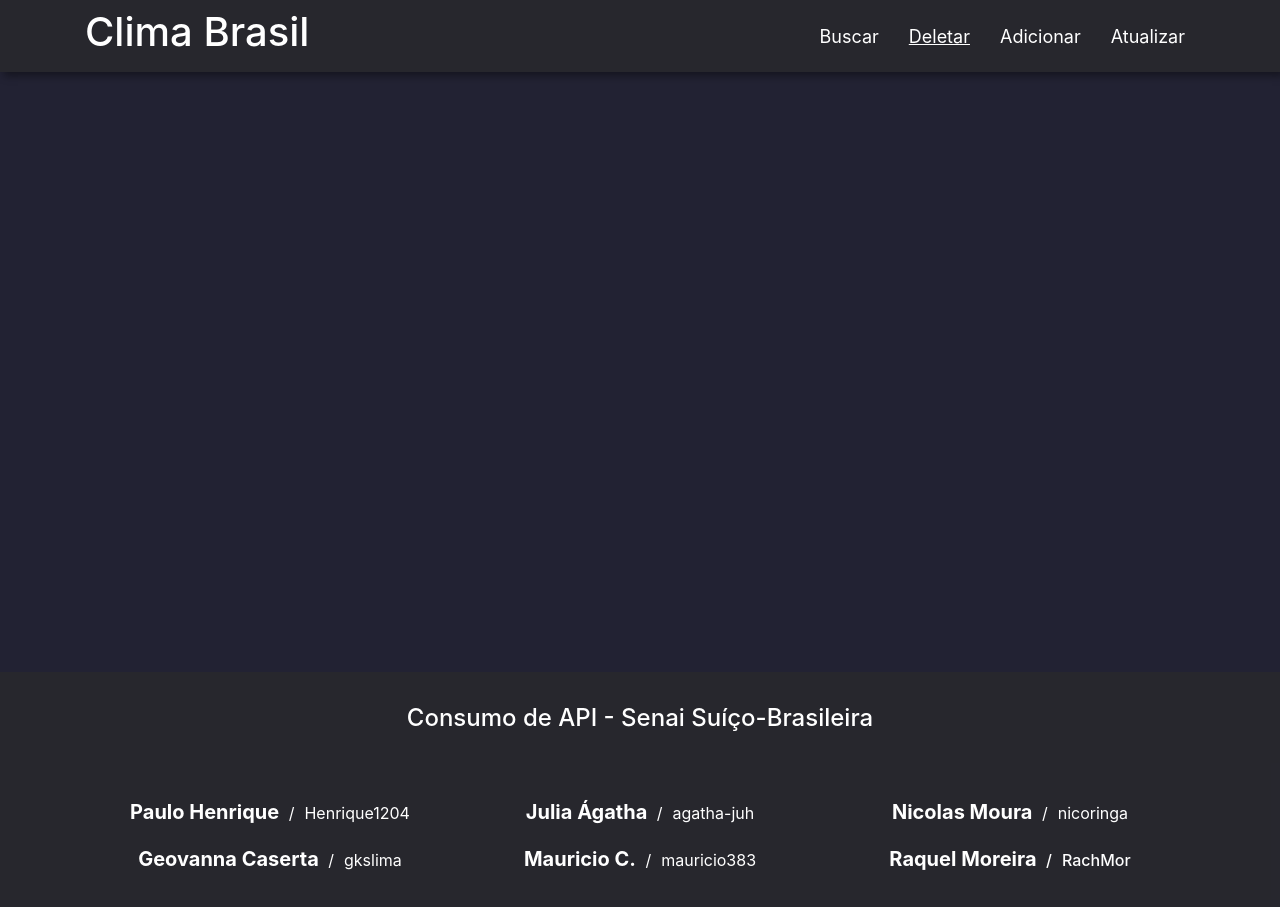
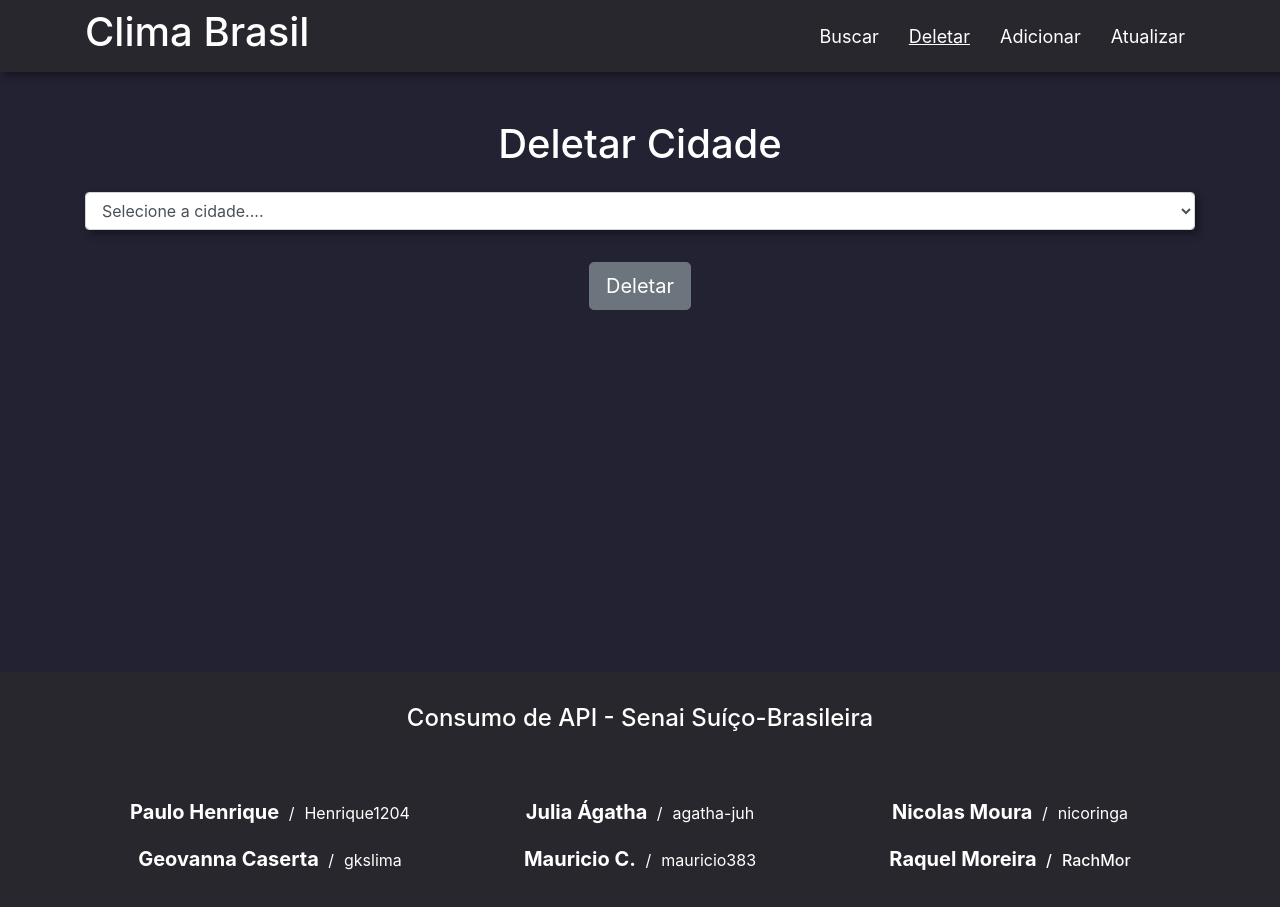
Before and after one commit to raquel-moreira-costa/projeto-api-clima, a plain HTML site: page deletar.html in a window 1280 px wide. Drawn offline with nearby package versions, Linux system fonts and the light colour scheme.

Commit message:
Deletar.html

```diff
--- a/deletar.html
+++ b/deletar.html
@@ -31,8 +31,18 @@
         </div>
     </header>
 
-    <main>
-
+    <main class="container py-5 ">
+        <h1 class="text-white text-center mb-4">Deletar Cidade</h1>
+        <form id="deletar" class="form-row">
+      <div class="form-group col-12">
+        <select class="form-control sombra" name="cidades" id="cidades">
+          <option value="">Selecione a cidade....</option>
+        </select>
+      </div>
+      <div class="col-12 mt-3">
+        <button type="submit" class="btn btn-secondary btn-lg mx-auto d-block">Deletar</button>
+      </div>
+    </form>
     </main>
 
     <footer class="cor-fundo text-white p-4 text-center">
```
